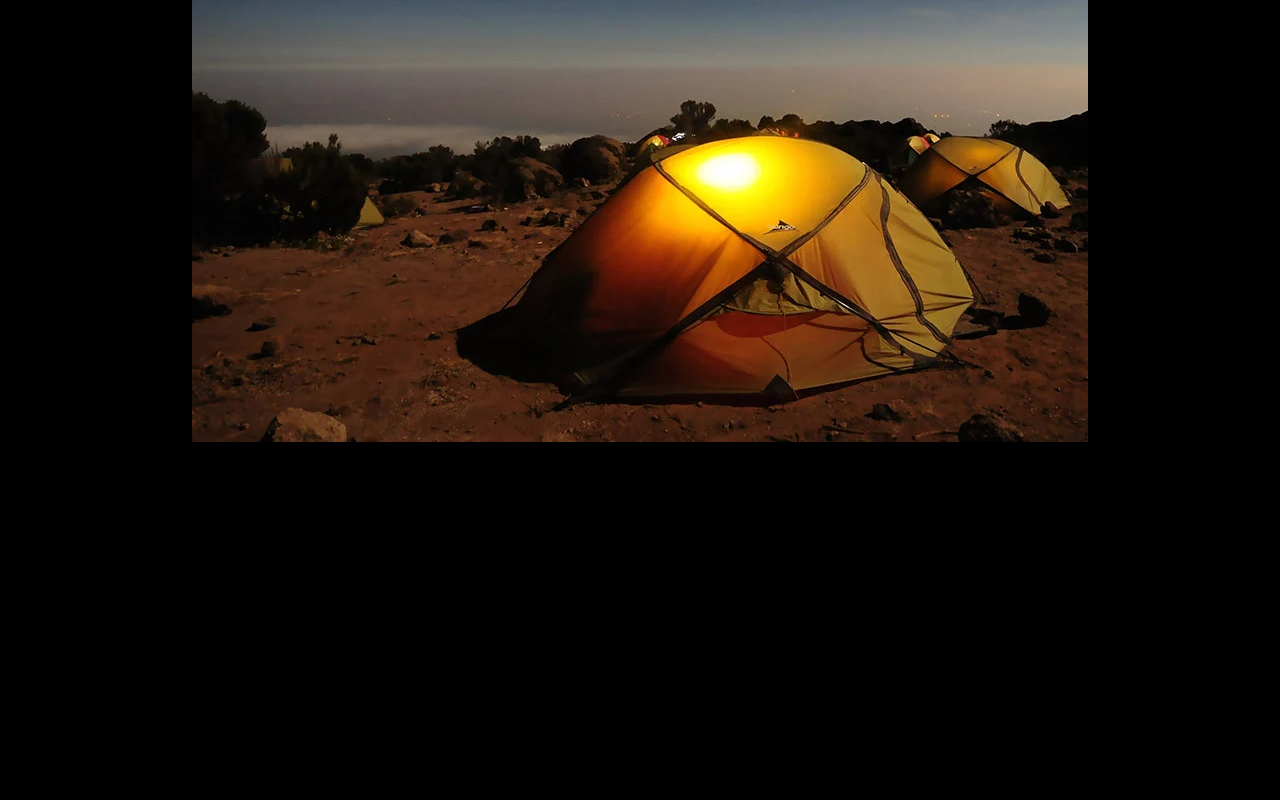
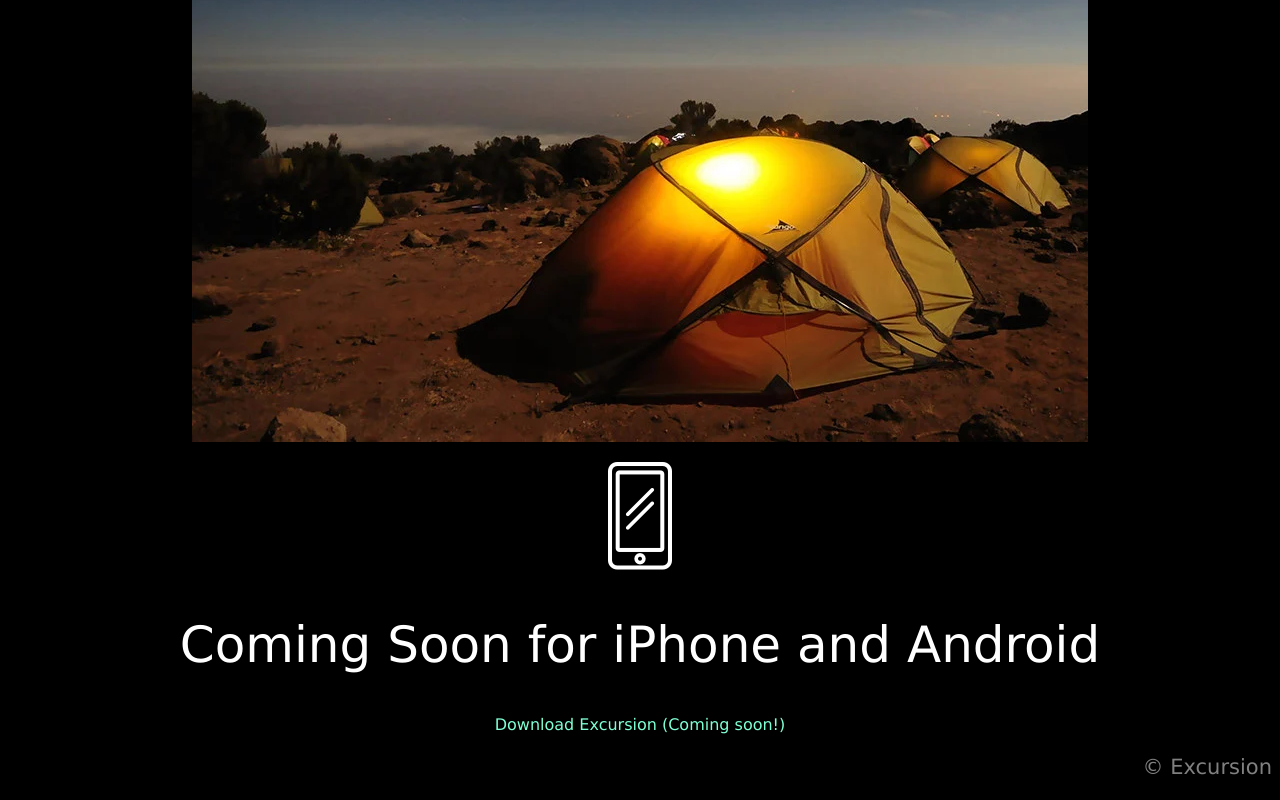
Before and after one commit to UnderCodeJohn/excursion, a plain HTML site: page index.html in a window 1280 px wide. Shown: the part 585-1385 px from the top of the page. Before the commit the page ends 1039 px from the top, so only its background shows below. Drawn offline with Linux system fonts and the light colour scheme.

Commit message:
add section , footer to html and css

```diff
--- a/index.html
+++ b/index.html
@@ -22,5 +22,16 @@
             <p></p>
             <img src="resources/images/camp.webp">
         </section>
+
+        <section>
+            <p></p>
+            <img src="resources/images/phone.webp">
+            <h1 class="banner">Coming Soon for iPhone and Android</h1>
+            <p class="download">Download Excursion (Coming soon!)</p>
+        </section>
+
+        <footer>
+            <p class="sidebanner">© Excursion</p>
+        </footer>
     </body>
 </html>
--- a/resources/css/style.css
+++ b/resources/css/style.css
@@ -19,3 +19,6 @@ body{
     font-size: 21px;
     color: gray;
 }
+footer{
+    text-align: right;
+}
```
